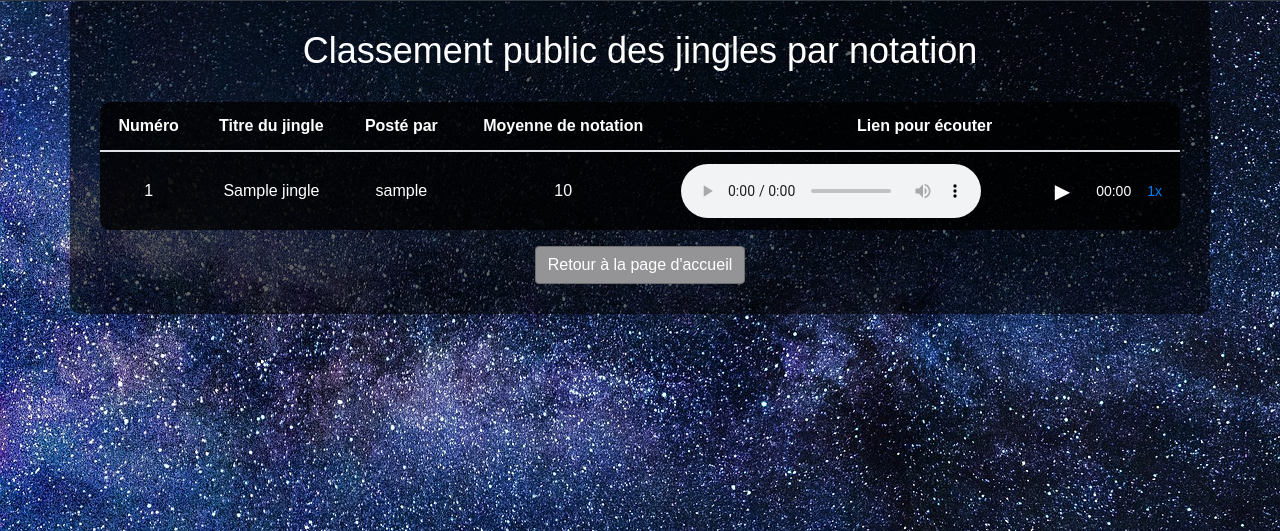
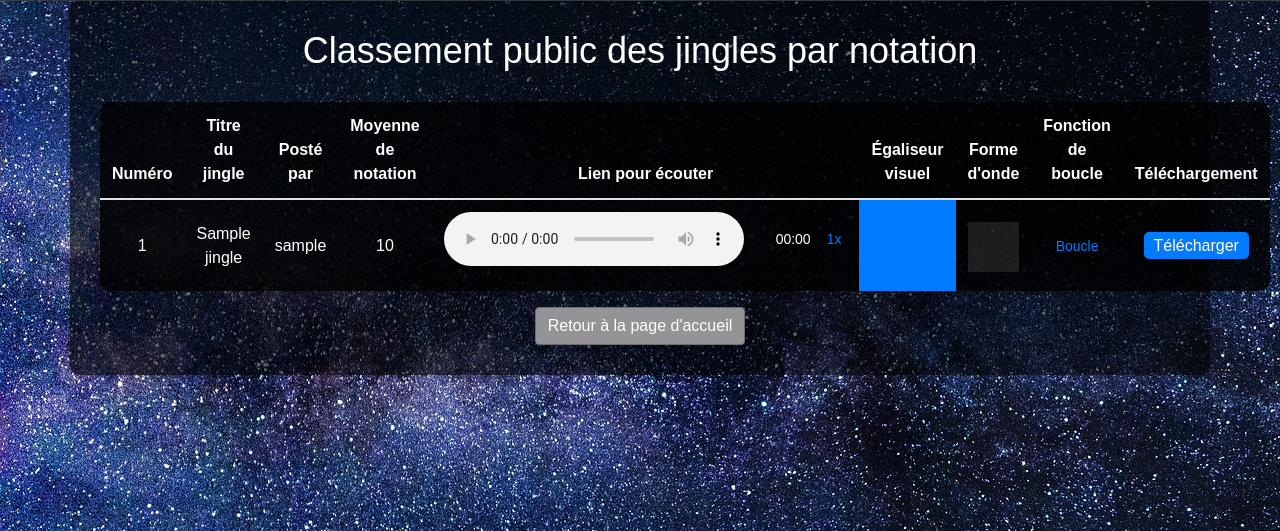
Before and after one commit to Viggsengetass/jingle_contest, a PHP site: page /ranking.php in a window 1280 px wide. Shown: the part 177-708 px from the top of the page. Run offline with PHP 8.4, Linux system fonts and the light colour scheme; tables that the repository leaves empty or names only in its code hold one stand-in row (values such as "Sample post").

Commit message:
Revert "jgiugjig"
This reverts commit 0202c0d1fce738b3317b16ff07d3d31d58c21d78.

```diff
--- a/js/ranking.js
+++ b/js/ranking.js
@@ -9,8 +9,12 @@ document.addEventListener("DOMContentLoaded", function () {
         const progressBarFill = audioContainer.querySelector(".progress-bar-fill");
         const timer = audioContainer.querySelector(".timer");
         const speedButton = audioContainer.querySelector(".speed-button");
+        const visualizer = audioContainer.querySelector(".visualizer");
+        const waveformCanvas = audioContainer.querySelector(".waveform");
+        const loopButton = audioContainer.querySelector(".loop-button");
 
         let isPlaying = false;
+        let isLooping = false;
 
         playPauseButton.addEventListener("click", function () {
             if (isPlaying) {
@@ -56,6 +60,20 @@ document.addEventListener("DOMContentLoaded", function () {
             audio.playbackRate = playbackSpeeds[playbackSpeedIndex];
             speedButton.textContent = playbackSpeeds[playbackSpeedIndex] + "x";
         });
+
+        // Code pour l'égaliseur visuel ici
+
+        // Code pour la forme d'onde ici
+
+        loopButton.addEventListener("click", function () {
+            if (isLooping) {
+                audio.loop = false;
+                isLooping = false;
+            } else {
+                audio.loop = true;
+                isLooping = true;
+            }
+        });
     });
 
     function formatTime(seconds) {
--- a/ranking.php
+++ b/ranking.php
@@ -30,6 +30,10 @@ $result = mysqli_query($conn, $query);
             <th>Posté par</th>
             <th>Moyenne de notation</th>
             <th>Lien pour écouter</th>
+            <th>Égaliseur visuel</th>
+            <th>Forme d'onde</th>
+            <th>Fonction de boucle</th>
+            <th>Téléchargement</th>
         </tr>
         </thead>
         <tbody>
@@ -48,7 +52,7 @@ $result = mysqli_query($conn, $query);
             echo "Votre navigateur ne prend pas en charge l'élément audio.";
             echo "</audio>";
             echo "<div class='custom-audio-player'>";
-            echo "<button class='play-pause-button' data-playing='false'>▶</button>";
+            echo "<button class='play-pause-button' data-playing='false'></button>";
             echo "<div class='timeline-container'>";
             echo "<div class='timeline'>";
             echo "<div class='progress-bar'></div>";
@@ -58,6 +62,10 @@ $result = mysqli_query($conn, $query);
             echo "<button class='speed-button'>1x</button>";
             echo "</div>";
             echo '</td>';
+            echo "<td class='visualizer'></td>";
+            echo "<td><canvas class='waveform'></canvas></td>";
+            echo "<td><button class='loop-button'>Boucle</button></td>";
+            echo "<td><a href='{$row['jingle_file_path']}' download class='download-link'>Télécharger</a></td>";
             echo "</tr>";
             $rank++;
         }
--- a/style/ranking.css
+++ b/style/ranking.css
@@ -74,7 +74,6 @@ h1 {
     width: 0;
     background-color: #007bff;
     position: absolute;
-    transition: width 0.1s ease-in-out;
 }
 
 .timer {
@@ -95,3 +94,49 @@ h1 {
 .speed-button:hover {
     color: #0056b3;
 }
+
+/* Style de l'égaliseur visuel */
+.visualizer {
+    width: 100%;
+    height: 4px;
+    background-color: #007bff;
+    margin-top: 10px;
+}
+
+/* Style de la forme d'onde */
+.waveform {
+    width: 100%;
+    height: 50px;
+    background-color: rgba(255, 255, 255, 0.1);
+    margin-top: 10px;
+}
+
+/* Style du bouton de boucle */
+.loop-button {
+    background-color: transparent;
+    border: none;
+    outline: none;
+    cursor: pointer;
+    font-size: 14px;
+    color: #007bff;
+    transition: color 0.3s;
+}
+
+.loop-button:hover {
+    color: #0056b3;
+}
+
+/* Style du bouton de téléchargement */
+.download-link {
+    background-color: #007bff;
+    color: #fff;
+    border: none;
+    padding: 5px 10px;
+    text-decoration: none;
+    border-radius: 5px;
+    transition: background-color 0.3s;
+}
+
+.download-link:hover {
+    background-color: #0056b3;
+}
```
